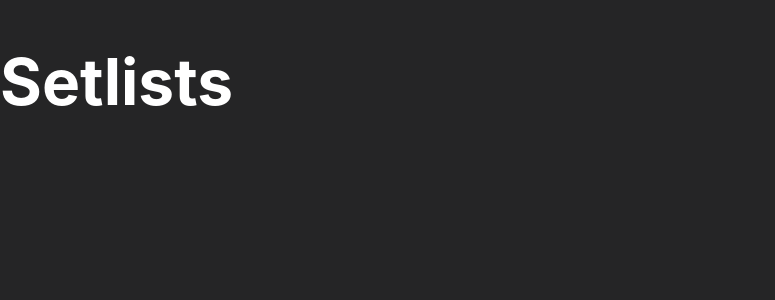
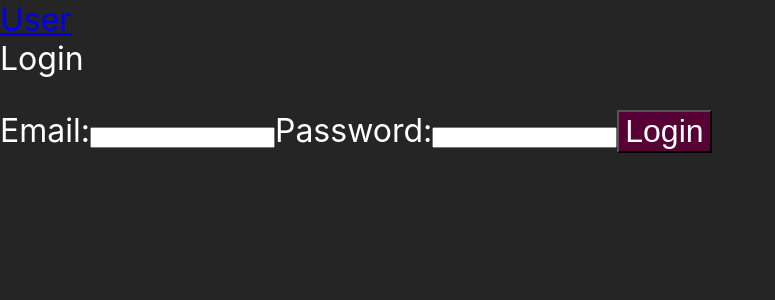
Before and after one commit to Gk1mtd/metronome-frontend, a React (Create React App) app: page /setlists in a window 1280 px wide. Shown: the top 300 px of the page, without its empty margins (0-775 px from the left). Built offline with nearby package versions, Linux system fonts and the light colour scheme.

Commit message:
add private route component to redirect user

```diff
--- a/src/App.js
+++ b/src/App.js
@@ -3,17 +3,41 @@ import Home from './components/Home';
 import Login from './components/Login';
 import Signup from './components/Signup';
 import Setlists from './components/Setlists';
+import User from './components/User';
 import Error from './components/Error';
-import { Routes, Route } from 'react-router-dom';
+import PrivateRoute from './components/PrivateRoute';
+import { Link, Routes, Route } from 'react-router-dom';
 
 function App() {
   return (
     <div className='App'>
+      <Link to='/user'>User</Link>
+
+      {/** Private Routes */}
       <Routes>
+        {/* add PrivateRoute Component to element property*/}
+        <Route
+          path='/user'
+          element={
+            /** Private Route does have target component as child and
+            checks if user is in local storage */
+            <PrivateRoute>
+              <User />
+            </PrivateRoute>
+          }
+        />
+
         <Route exact path='/' element={<Home />} />
         <Route path='/signup' element={<Signup />} />
         <Route path='/login' element={<Login />} />
-        <Route path='/setlists' element={<Setlists />} />
+        <Route
+          path='/setlists'
+          element={
+            <PrivateRoute>
+              <Setlists />
+            </PrivateRoute>
+          }
+        />
         <Route path='/*' element={<Error />} />
       </Routes>
     </div>
--- /dev/null
+++ b/src/components/PrivateRoute.js
@@ -0,0 +1,12 @@
+import React from 'react';
+import Login from './Login';
+
+/** Private Route does have target component as child and
+ * checks if user is in local storage */
+function PrivateRoute({ children }) {
+  const user = localStorage.getItem('user');
+
+  return user ? children : <Login />;
+}
+
+export default PrivateRoute;
--- /dev/null
+++ b/src/components/User.js
@@ -0,0 +1,14 @@
+import React from 'react';
+
+function User() {
+  const { user } = localStorage;
+  console.log(localStorage);
+  return (
+    <div>
+      User
+      {localStorage.getItem('user')}
+    </div>
+  );
+}
+
+export default User;
```
